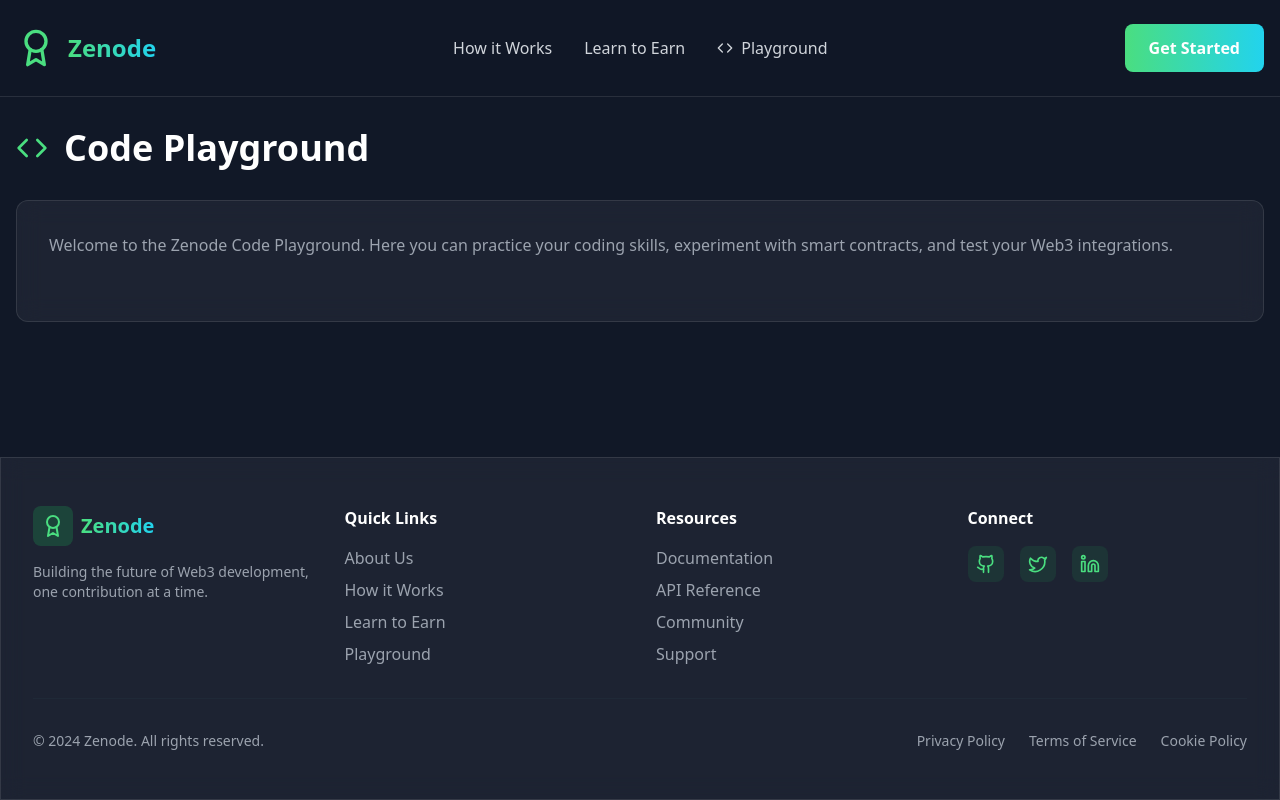
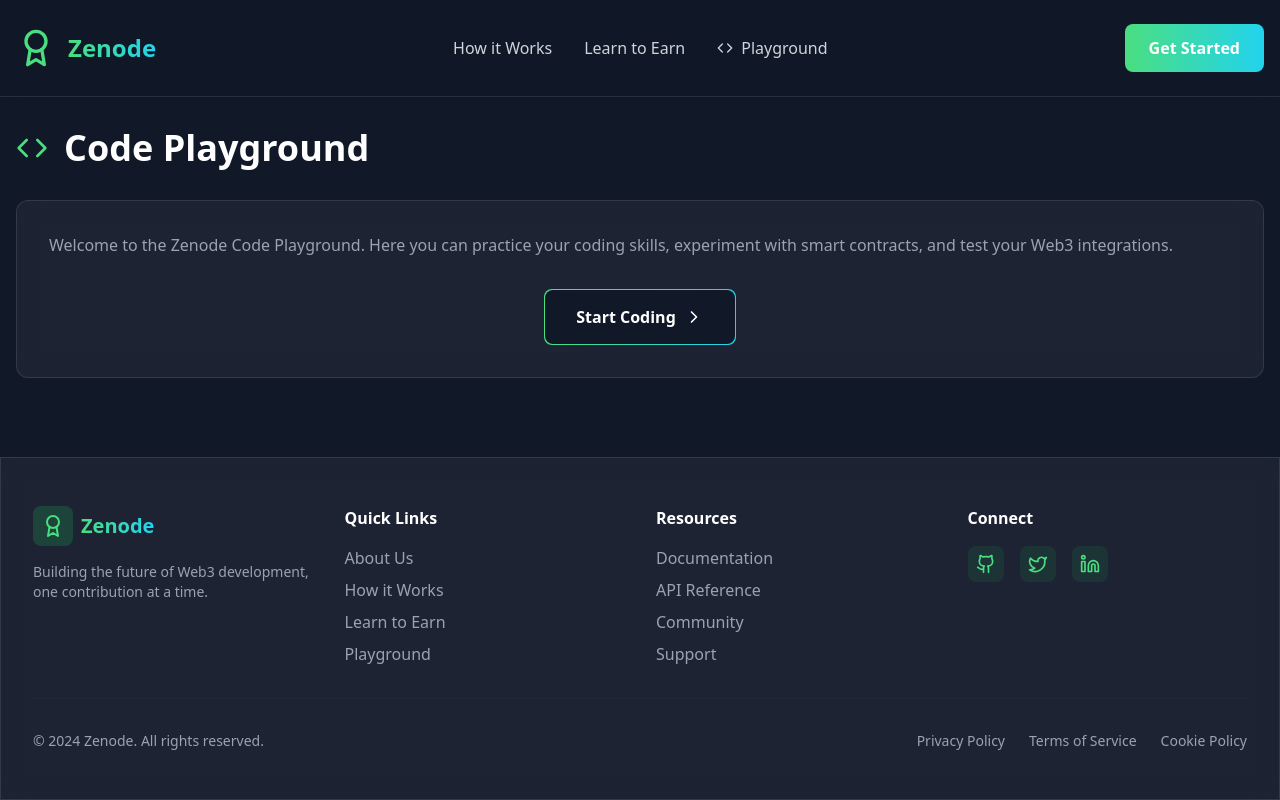
Before and after one commit to Jossyboydgenius/Zenode, a React (Vite) app: page /playground in a window 1280 px wide. Built offline with nearby package versions, Linux system fonts and the light colour scheme.

Commit message:
Implement interactive Code Playground with CodeEditor and dynamic UI

```diff
--- a/src/pages/Playground.tsx
+++ b/src/pages/Playground.tsx
@@ -1,7 +1,10 @@
-import React from 'react';
-import { Code } from 'lucide-react';
+import React, { useState } from 'react';
+import { Code, ChevronRight } from 'lucide-react';
+import { CodeEditor } from '@/components/CodeEditor';
 
 export default function PlaygroundPage() {
+  const [showEditor, setShowEditor] = useState(false);
+
   return (
     <div className="pt-32 px-4">
       <div className="max-w-7xl mx-auto">
@@ -9,13 +12,26 @@ export default function PlaygroundPage() {
           <Code className="w-8 h-8 text-green-400 mr-4" />
           <h1 className="text-4xl font-bold text-white">Code Playground</h1>
         </div>
+
+        {showEditor ? (
+          <CodeEditor />
+        ) : (
+          <div className="space-y-8">
             <div className="glass-effect p-8 rounded-xl">
               <p className="text-gray-400 mb-8">
                 Welcome to the Zenode Code Playground. Here you can practice your coding skills,
                 experiment with smart contracts, and test your Web3 integrations.
               </p>
-          {/* Add playground components here */}
+              <button
+                onClick={() => setShowEditor(true)}
+                className="magical-border text-white px-8 py-4 rounded-lg font-semibold transition-all duration-300 hover:scale-105 flex items-center mx-auto"
+              >
+                Start Coding
+                <ChevronRight className="w-5 h-5 ml-2" />
+              </button>
             </div>
+          </div>
+        )}
       </div>
     </div>
   );
```
Lines whose indentation alone changed are shown as unchanged.
